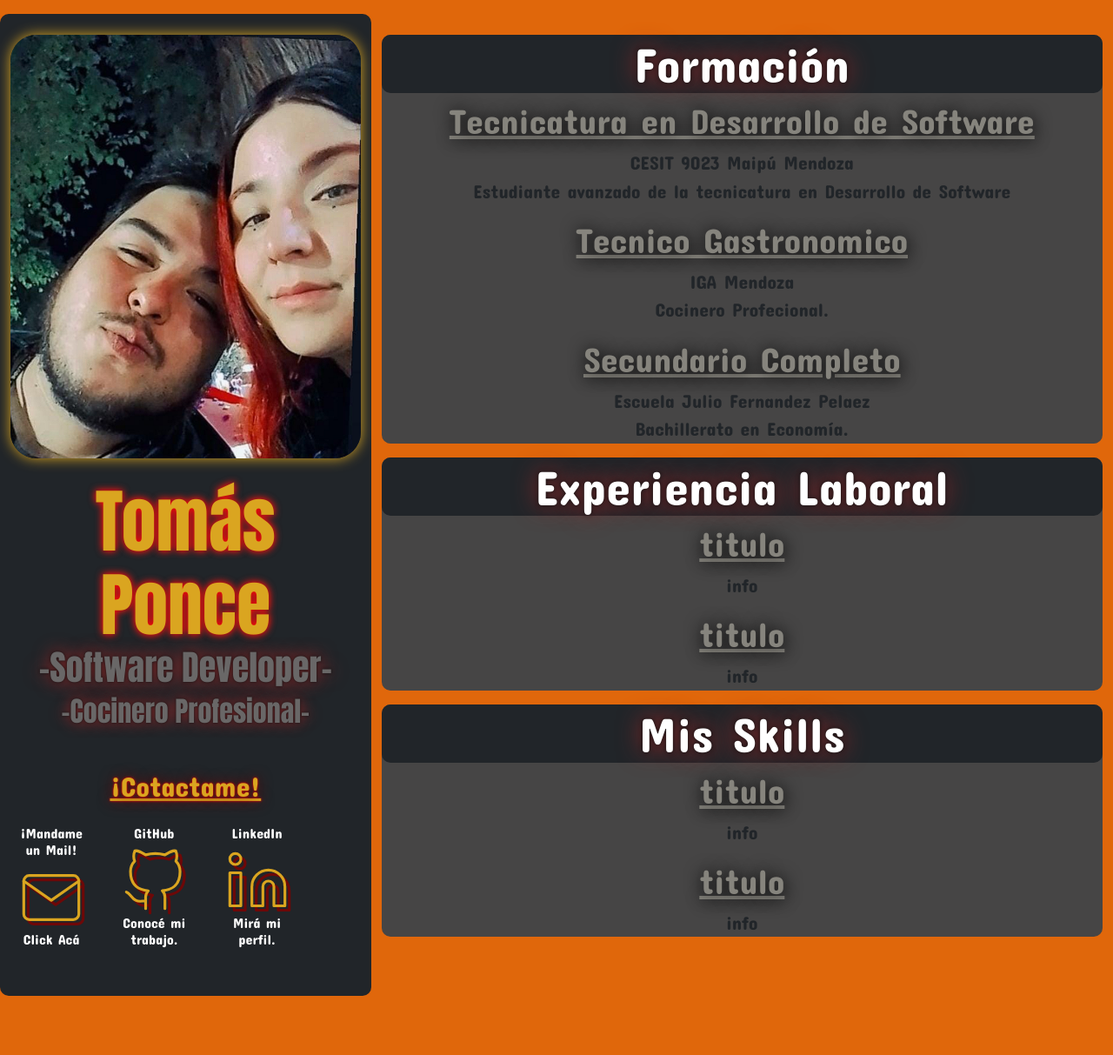
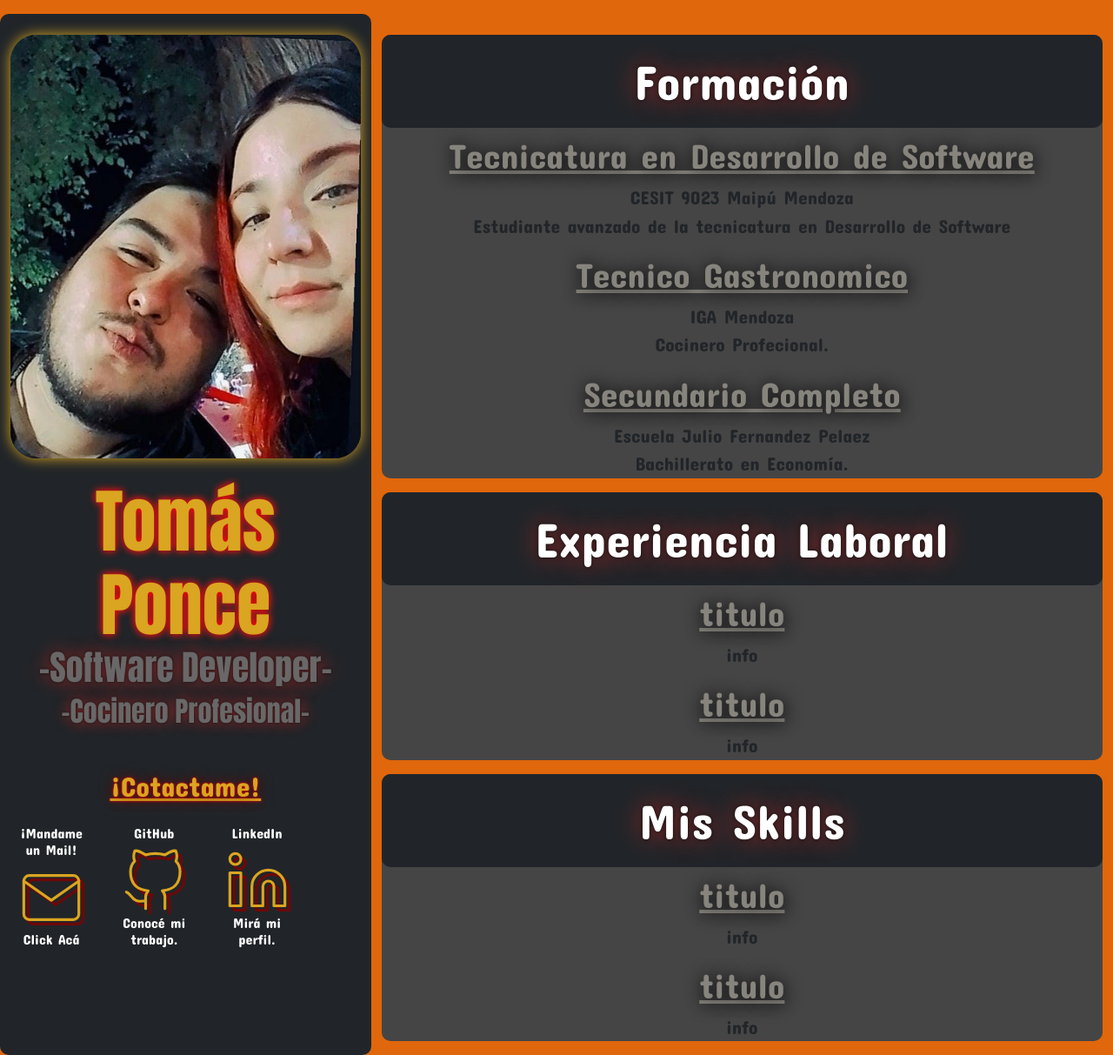
Before and after one commit to tpCodeX/tpCodex.github.io, a plain HTML site: page index.html in a window 1280 px wide. Shown: the whole page at 87% size. Before the commit the page ends 1145 px from the top, so only its background shows below. Drawn offline with nearby package versions, Linux system fonts and the light colour scheme.

Commit message:
reemplazo mb6 por padding 20px

```diff
--- a/index.html
+++ b/index.html
@@ -107,7 +107,7 @@
         <div class="mt-4 col-12 col-md-8">
           <!-- formacion -->
           <section class="info text-center">
-            <h2 class="display-4 text-bg-dark tituloSection mb-6">Formación</h2>
+            <h2 class="display-4 text-bg-dark tituloSection ">Formación</h2>
             <div class="itemSection">
               <h3 class="display-6">
                 <b>Tecnicatura en Desarrollo de Software</b>
@@ -135,7 +135,7 @@
           </section>
           <!-- exp -->
           <section class="info text-center">
-            <h2 class="display-4 tituloSection text-bg-dark mb-6">
+            <h2 class="display-4 tituloSection text-bg-dark">
               Experiencia Laboral
             </h2>
             <div class="itemSection">
@@ -149,7 +149,7 @@
           </section>
           <!-- data -->
           <section class="info text-center">
-            <h2 class="display-4 tituloSection text-bg-dark mb-6">Mis Skills</h2>
+            <h2 class="display-4 tituloSection text-bg-dark ">Mis Skills</h2>
             <div class="itemSection">
               <h3 class="display-6"><b>titulo</b></h3>
               <p>info</p>
--- a/styles.css
+++ b/styles.css
@@ -77,4 +77,5 @@ img{
 
 .tituloSection{
     border-radius: 10px;
+    padding: 20px !important;
 }
```
